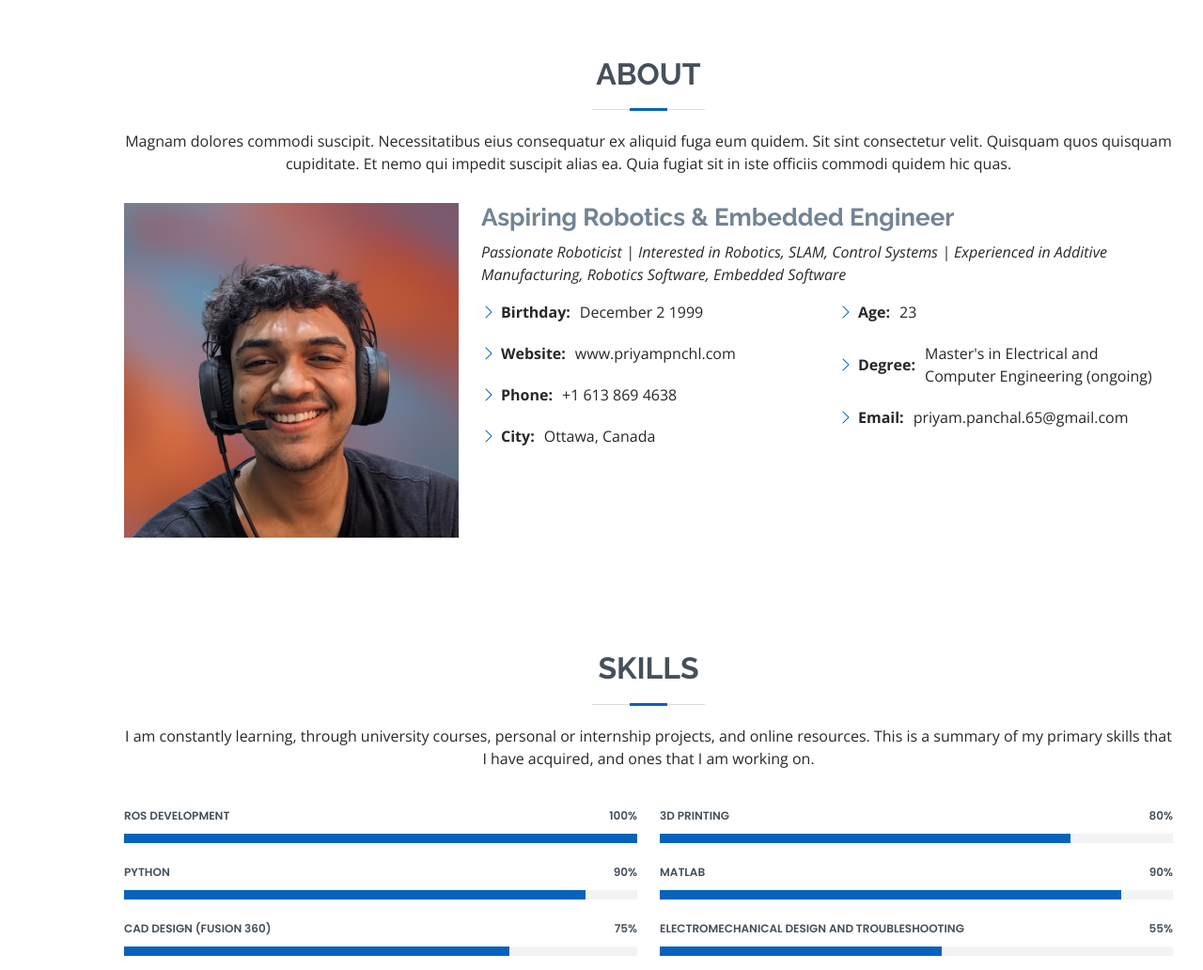
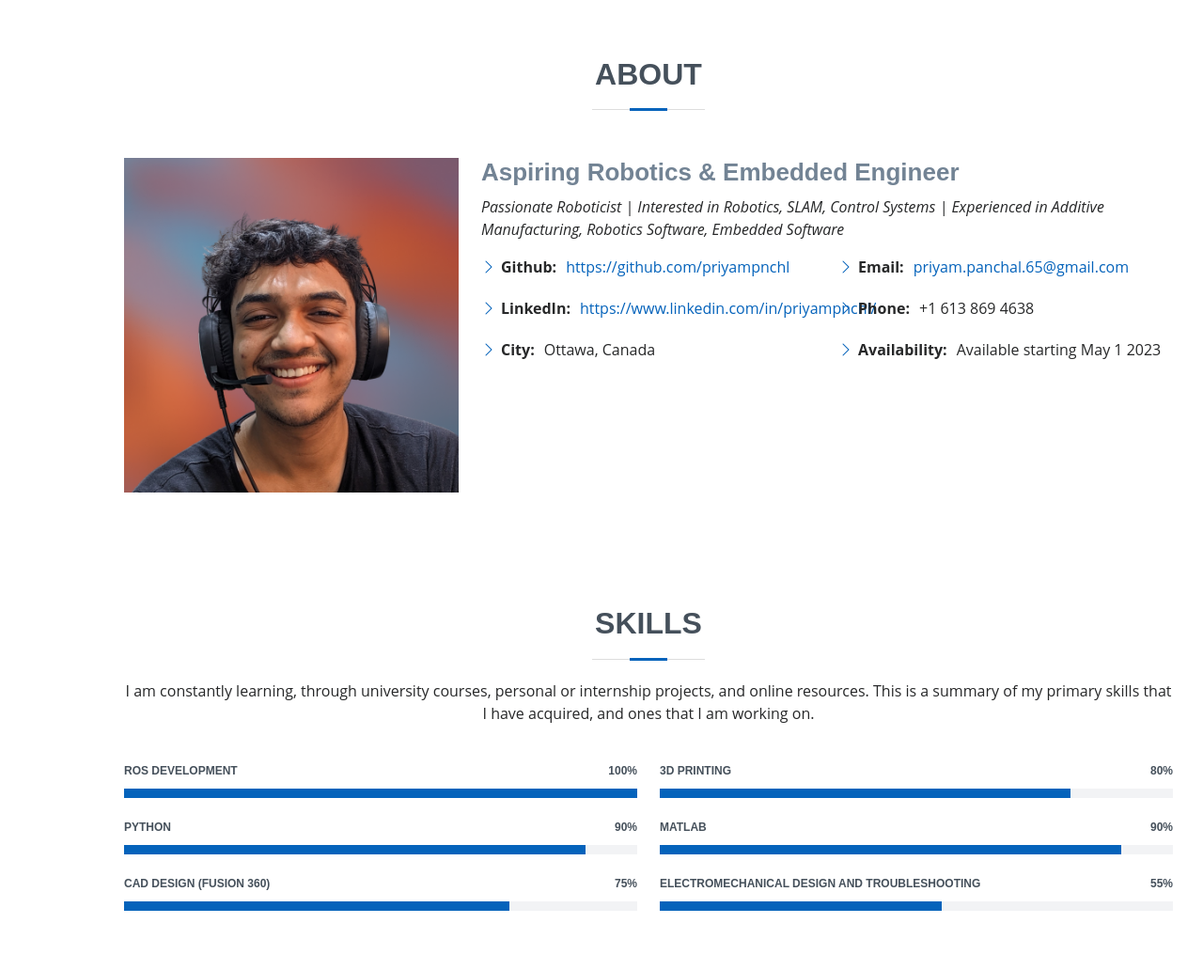
Before and after one commit to priyampnchl/priyampnchl.github.io, a plain HTML site: page index.html in a window 1280 px wide. Shown: the part 800-1832 px from the top of the page at 94% size. Drawn offline with nearby package versions, Linux system fonts and the light colour scheme.

Commit message:
Update index.html

```diff
--- a/index.html
+++ b/index.html
@@ -13,10 +13,6 @@
   <link href="assets\img\favicon-32x32.png" rel="icon">
   <link href="assets/img/apple-touch-icon.png" rel="apple-touch-icon">
 
-  <!-- Google Fonts -->
-  <link
-    href="https://fonts.googleapis.com/css?family=Open+Sans:300,300i,400,400i,600,600i,700,700i|Raleway:300,300i,400,400i,500,500i,600,600i,700,700i|Poppins:300,300i,400,400i,500,500i,600,600i,700,700i"
-    rel="stylesheet">
 
   <!-- Vendor CSS Files -->
   <link href="assets/vendor/aos/aos.css" rel="stylesheet">
@@ -83,9 +79,7 @@
 
         <div class="section-title">
           <h2>About</h2>
-          <p>Magnam dolores commodi suscipit. Necessitatibus eius consequatur ex aliquid fuga eum quidem. Sit sint
-            consectetur velit. Quisquam quos quisquam cupiditate. Et nemo qui impedit suscipit alias ea. Quia fugiat sit
-            in iste officiis commodi quidem hic quas.</p>
+          <p></p>
         </div>
 
         <div class="row">
@@ -101,22 +95,25 @@
             <div class="row">
               <div class="col-lg-6">
                 <ul>
-                  <li><i class="bi bi-chevron-right"></i> <strong>Birthday:</strong> <span>December 2 1999</span></li>
-                  <li><i class="bi bi-chevron-right"></i> <strong>Website:</strong> <span>www.priyampnchl.com</span>
+                  <li><i class="bi bi-chevron-right"></i> <strong>Github:</strong>
+                    <span><a href="https://github.com/priyampnchl ">https://github.com/priyampnchl</a></span>
                   </li>
-                  <li><i class="bi bi-chevron-right"></i> <strong>Phone:</strong> <span>+1 613 869 4638</span></li>
+                  <li><i class="bi bi-chevron-right"></i> <strong>LinkedIn:</strong>
+                    <span><a
+                        href="https://www.linkedin.com/in/priyampnchl/">https://www.linkedin.com/in/priyampnchl/</a></span>
+                  </li>
                   <li><i class="bi bi-chevron-right"></i> <strong>City:</strong> <span>Ottawa, Canada</span></li>
                 </ul>
               </div>
               <div class="col-lg-6">
                 <ul>
-                  <li><i class="bi bi-chevron-right"></i> <strong>Age:</strong> <span>23</span></li>
-                  <li><i class="bi bi-chevron-right"></i> <strong>Degree:</strong> <span>Master's in Electrical and
-                      Computer Engineering (ongoing)</span></li>
+
                   <li><i class="bi bi-chevron-right"></i> <strong>Email:</strong>
-                    <span>priyam.panchal.65@gmail.com</span>
+                    <span><a href="mailto:priyam.panchal.65@gmail.com">priyam.panchal.65@gmail.com</a></span>
                   </li>
-                  <!-- <li><i class="bi bi-chevron-right"></i> <strong>Freelance:</strong> <span>Available</span></li> -->
+                  <li><i class="bi bi-chevron-right"></i> <strong>Phone:</strong> <span>+1 613 869 4638</span></li>
+                  <li><i class="bi bi-chevron-right"></i> <strong>Availability:</strong> <span>Available starting May 1
+                      2023</span></li>
                 </ul>
               </div>
             </div>
@@ -284,7 +281,7 @@
     </section>
 
     <!-- ======= Portfolio Section ======= -->
-    <section id="portfolio" class="portfolio section-bg">
+    <!-- <section id="portfolio" class="portfolio section-bg">
       <div class="container" data-aos="fade-up">
 
         <div class="section-title">
@@ -452,7 +449,7 @@
         </div>
 
       </div>
-    </section><!-- End Portfolio Section -->
+    </section>End Portfolio Section -->
 
     <!-- ======= Contact Section ======= -->
     <section id="contact" class="contact">
```
